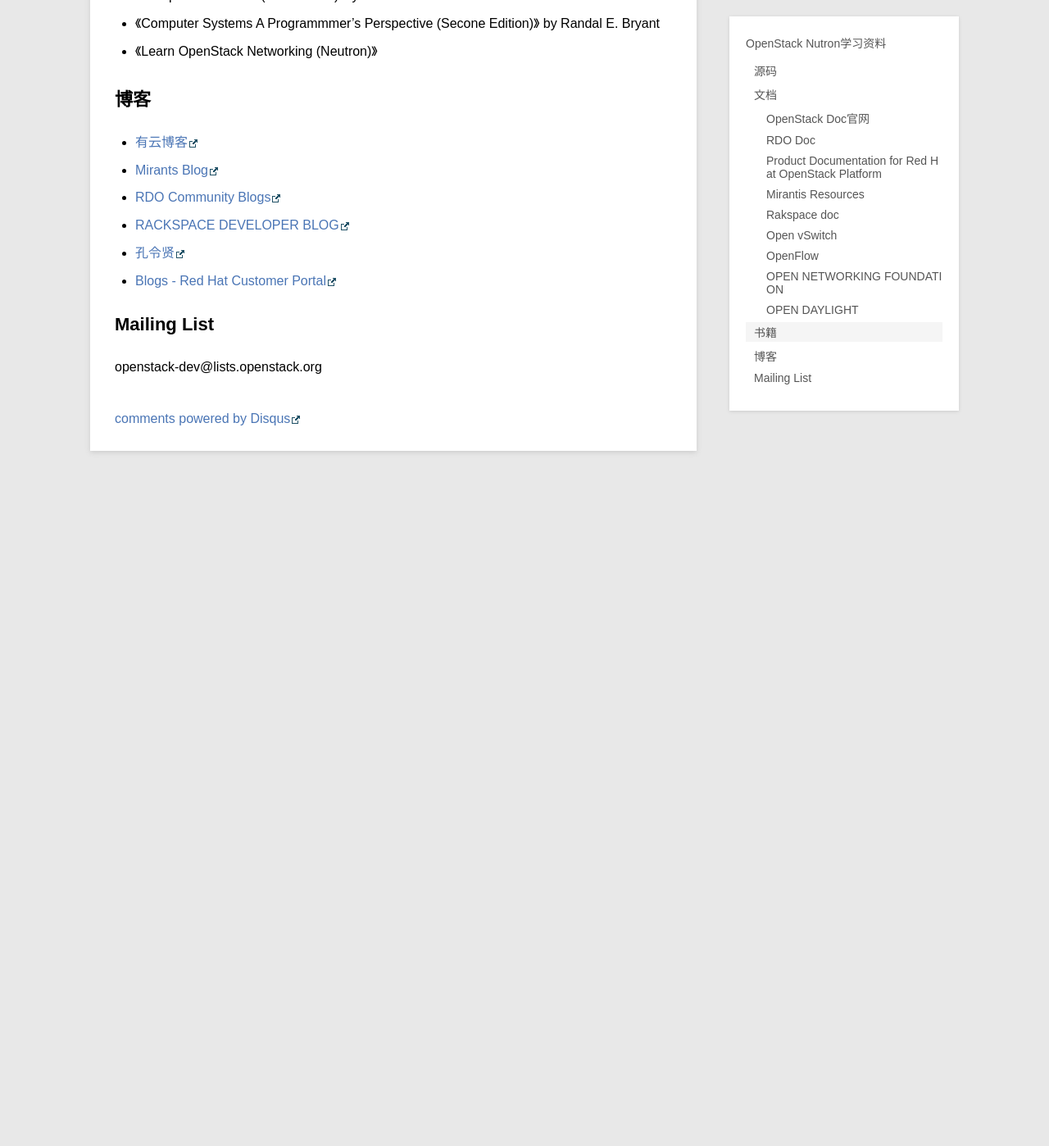
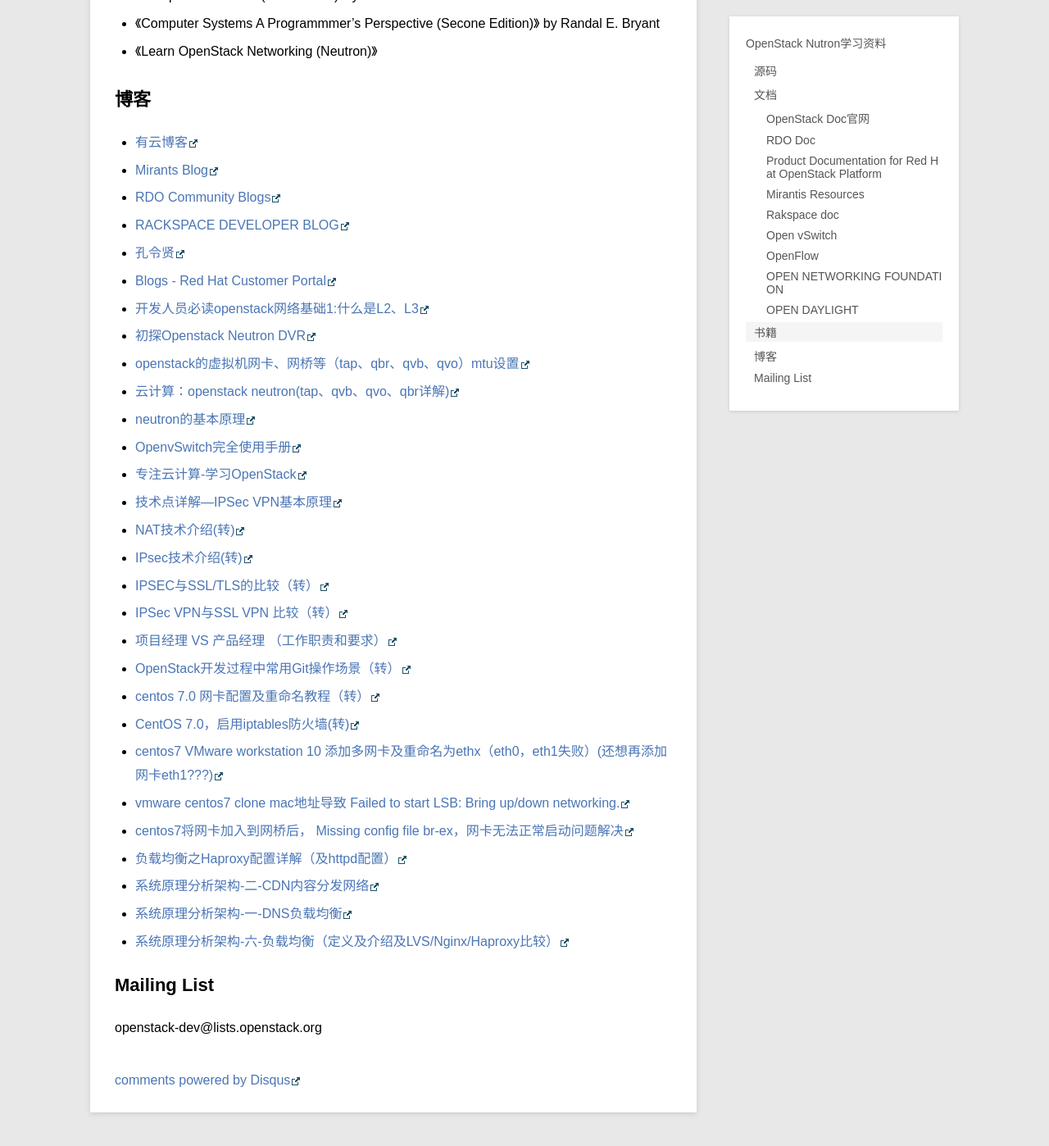
Before and after one commit to xiaofandh12/xiaofandh12.github.io, a Jekyll site: the page built from _posts/blog/2016-04-21-OpenStack-Nutron-Learning-Material.md, in a window 1280 px wide and 1400 px high, scrolled down 2542 px. Shown: the whole window at 82% size. Built offline with Jekyll 4.4.1, drawn with Linux system fonts in a browser that asks for light colours; Markdown is read by kramdown in place of the engine named in the settings; comment, search, counter and statistics services are not loaded; before the commit the page ends 3172 px from its top, so only the background shows below that.

Commit message:
在OpenStack Nutron学习资料中添加些blog文章

```diff
--- a/_posts/blog/2016-04-21-OpenStack-Nutron-Learning-Material.md
+++ b/_posts/blog/2016-04-21-OpenStack-Nutron-Learning-Material.md
@@ -87,6 +87,30 @@
 * [RACKSPACE DEVELOPER BLOG](https://developer.rackspace.com/blog/)
 * [孔令贤](http://lingxiankong.github.io)
 * [Blogs - Red Hat Customer Portal](https://access.redhat.com/blogs/)
+* [开发人员必读openstack网络基础1:什么是L2、L3](http://www.aboutyun.com/forum.php?mod=viewthread&tid=9647&highlight=%BF%AA%B7%A2%C8%CB)
+* [初探Openstack Neutron DVR](http://www.sxt.cn/u/756/blog/3168)
+* [openstack的虚拟机网卡、网桥等（tap、qbr、qvb、qvo）mtu设置](http://my.oschina.net/tantexian/blog/648973?fromerr=DOzA8FMf)
+* [云计算：openstack neutron(tap、qvb、qvo、qbr详解) ](http://blog.chinaunix.net/uid-7374279-id-5096216.html)
+* [neutron的基本原理](http://www.cnblogs.com/popsuper1982/p/3800233.html)
+* [OpenvSwitch完全使用手册](http://my.oschina.net/tantexian/blog/648965?fromerr=ZkIfFQ0j)
+* [专注云计算-学习OpenStack](http://www.cnblogs.com/sammyliu/category/636967.html)
+* [技术点详解---IPSec VPN基本原理](http://www.cnblogs.com/phoenixzq/archive/2013/05/18/3085366.html)
+* [NAT技术介绍(转)](http://my.oschina.net/tantexian/blog/648957?fromerr=qrqJiZS3)
+* [IPsec技术介绍(转)](http://my.oschina.net/tantexian/blog/648955?fromerr=pN2o73uW)
+* [IPSEC与SSL/TLS的比较（转）](http://my.oschina.net/tantexian/blog/648954?fromerr=VtjD9AqD)
+* [IPSec VPN与SSL VPN 比较（转）](http://my.oschina.net/tantexian/blog/648956?fromerr=1xXbamre)
+* [项目经理 VS 产品经理 （工作职责和要求）](http://my.oschina.net/tantexian/blog/648907?fromerr=v7EQePQK)
+* [OpenStack开发过程中常用Git操作场景（转）](http://my.oschina.net/tantexian/blog/645113?fromerr=tyJoT3Vo)
+* [centos 7.0 网卡配置及重命名教程（转）](http://my.oschina.net/tantexian/blog/634534?fromerr=y0mtbX9s)
+* [CentOS 7.0，启用iptables防火墙(转)](http://my.oschina.net/tantexian/blog/634533?fromerr=CdMKx3rA)
+* [centos7 VMware workstation 10 添加多网卡及重命名为ethx（eth0，eth1失败）(还想再添加网卡eth1???)
+](http://my.oschina.net/tantexian/blog/634532?fromerr=8sIGSqmD)
+* [vmware centos7 clone mac地址导致 Failed to start LSB: Bring up/down networking.](http://my.oschina.net/tantexian/blog/634529?fromerr=smfHcI90)
+* [centos7将网卡加入到网桥后， Missing config file br-ex，网卡无法正常启动问题解决](http://my.oschina.net/tantexian/blog/634528?fromerr=TISUHsxt)
+* [负载均衡之Haproxy配置详解（及httpd配置）](http://my.oschina.net/tantexian/blog/626174?fromerr=mQOuYt6U)
+* [系统原理分析架构-二-CDN内容分发网络](http://my.oschina.net/tantexian/blog/626173?fromerr=7CmzQSa5)
+* [系统原理分析架构-一-DNS负载均衡](http://my.oschina.net/tantexian/blog/626171?fromerr=zgUMAoCy)
+* [系统原理分析架构-六-负载均衡（定义及介绍及LVS/Nginx/Haproxy比较）](http://my.oschina.net/tantexian/blog/626170?fromerr=2D6S9DyZ)
 
 ## Mailing List
 openstack-dev@lists.openstack.org
```
Also changed, not shown: 3 other files.
